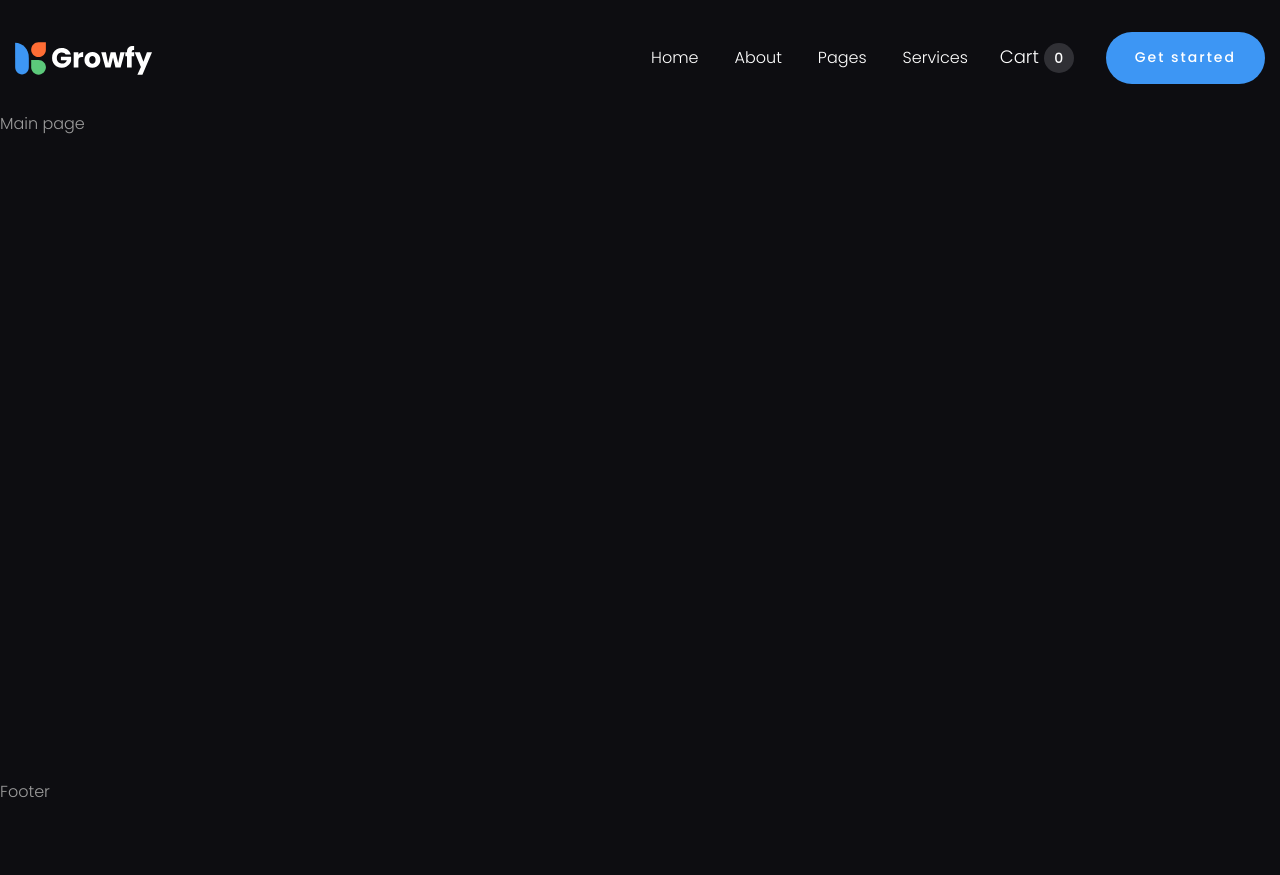
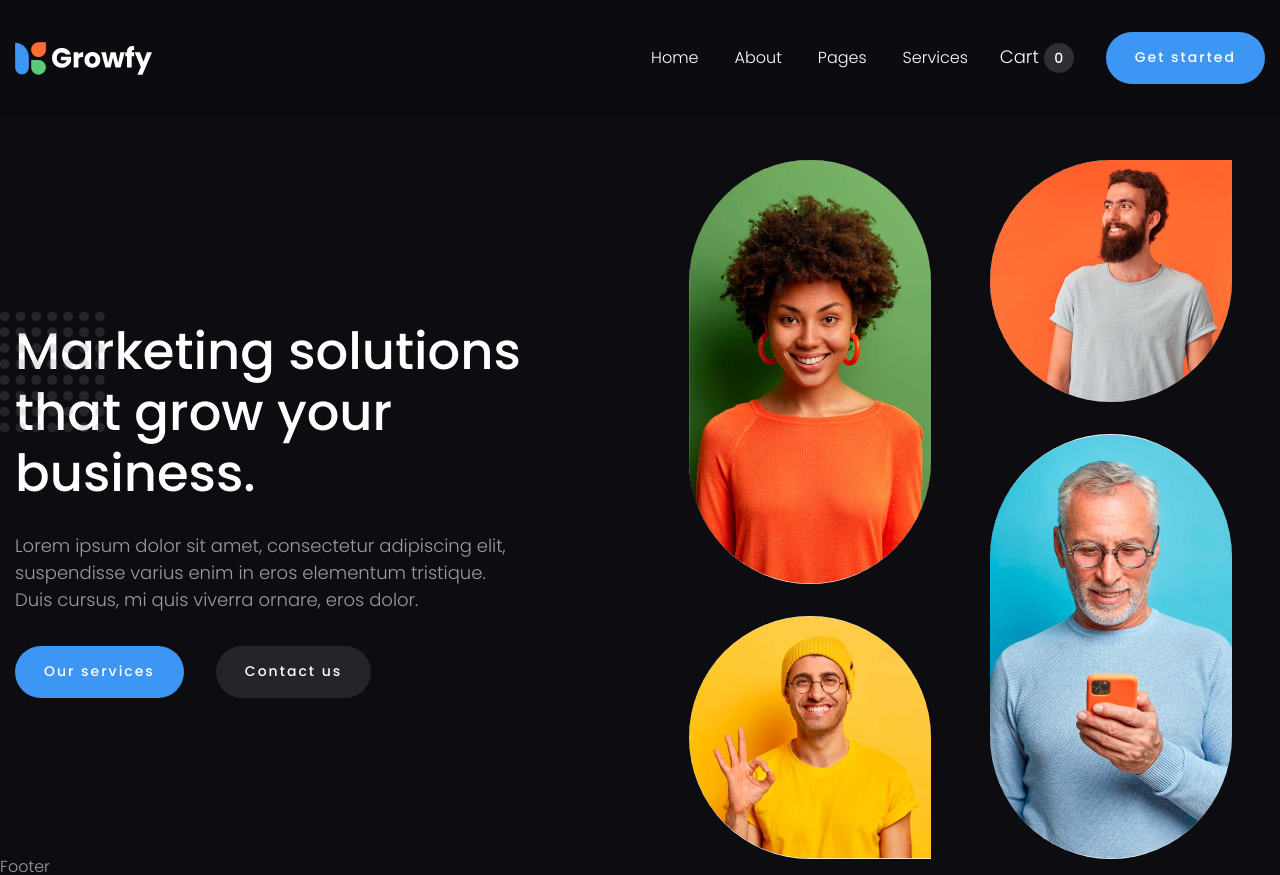
Before and after one commit to Leedof/growfy-landing, a plain HTML site: page index.html in a window 1280 px wide. Before the commit the page ends 800 px from the top, so only its background shows below. Drawn offline with Linux system fonts and the light colour scheme.

Commit message:
Main Page was made and styles. Minor changes in prev styles.

```diff
--- a/css/style.css
+++ b/css/style.css
@@ -7,6 +7,7 @@
   --color-text-main: #9c9c9c;
   --color-text-headings: #fff;
   --color-active: #3d96f4;
+  --color-active-hovered: #65adfa;
   --color-background-main: #0d0d11;
   /* rgba(var(--color-background-secondary), 0.8);*/
   --color-background-secondary: #81818b;
@@ -36,21 +37,42 @@ body {
 .page {
   flex: 1 1 auto;
 }
+.page__main {
+}
 /* ------------------ */
 .button {
+  display: inline-block;
   font-weight: 500;
   font-size: 14px;
   line-height: 1.42; /* 22px/14 */
   letter-spacing: 2px;
+  text-align: center;
   background: var(--color-active);
   border-radius: 50px;
   color: var(--color-text-headings);
   padding: 16px 29px;
+  transition: background-color 0.3s ease 0s;
+  flex: 0 0 auto;
+}
+.button:hover {
+  background-color: var(--color-active-hovered);
+}
+.button_dark {
+  background-color: rgba(var(--color-background-secondary), 0.2);
+}
+.button_dark:hover {
+  background-color: rgba(var(--color-background-secondary), 0.4);
 }
 /* ------------------------------------------------------------------------------------------------------------------------------------------------------------------ */
 /* Header */
 /* ------------------------------------------------------------------------------------------------------------------------------------------------------------------ */
 .header {
+  position: fixed;
+  width: 100%;
+  top: 0;
+  left: 0;
+  background-color: #0d0d119f;
+  z-index: 5;
 }
 .header__container {
   display: flex;
@@ -95,6 +117,9 @@ body {
   display: flex;
   gap: 5px;
 }
+.cart-header:hover .cart-header__text {
+  text-decoration: underline;
+}
 .cart-header__text {
   font-size: 18px;
   line-height: 1.55; /* 28px/18 */
@@ -113,7 +138,6 @@ body {
 }
 .header__button {
   z-index: 5;
-  flex: 0 0 auto;
 }
 .icon-menu {
   display: none;
@@ -229,3 +253,122 @@ body {
 /* ------------------------------------------------------------------------------------------------------------------------------------------------------------------ */
 /* Main Page */
 /* ------------------------------------------------------------------------------------------------------------------------------------------------------------------ */
+.main {
+  padding-top: 160px;
+}
+.main__container {
+  display: flex;
+  gap: 32px;
+}
+.main__content {
+  flex: 0 1 50%;
+  align-self: center;
+}
+.main__header {
+}
+.header-main {
+  position: relative;
+}
+.header-main::before {
+  content: "";
+  position: absolute;
+  top: -10px;
+  left: -32px;
+  background: url(../img/decor.svg) 0 0 / 100% no-repeat;
+  width: 122px;
+  height: 122px;
+}
+.header-main__title {
+  font-weight: 500;
+  font-size: 51.2px;
+  line-height: 1.19; /* 61px/51.2 */
+  color: var(--color-text-headings);
+}
+.header-main__title:not(:last-child) {
+  margin-bottom: 28px;
+}
+.header-main__text {
+  font-size: 18px;
+  line-height: 1.5; /* 27px/18 */
+}
+.header-main__text:not(:last-child) {
+  margin-bottom: 33px;
+}
+.header-main__actions {
+  display: flex;
+  column-gap: 32px;
+  row-gap: 15px;
+}
+.header-main__button {
+}
+.main__images {
+  flex: 0 1 50%;
+}
+.images-main {
+  display: flex;
+  gap: 9.615385%; /* 60/624 */
+  justify-content: center;
+}
+.images-main__column {
+  display: flex;
+  flex-direction: column;
+  gap: 32px;
+}
+.images-main__item {
+}
+.images-main__item img {
+  max-width: 100%;
+}
+.images-main__item_01,
+.images-main__item_04 {
+  overflow: hidden;
+  border-radius: 50% /29%;
+}
+.images-main__item_02 {
+  overflow: hidden;
+  border-radius: 50% 50% 0 50%;
+}
+.images-main__item_03 {
+  overflow: hidden;
+  border-radius: 50% 0 50% 50%;
+}
+
+@media (max-width: 991.98px) {
+  .main {
+    padding-top: 120px;
+  }
+  .header-main__title {
+    font-size: 44px;
+  }
+}
+
+@media (max-width: 767.98px) {
+  .main {
+    padding-top: 100px;
+  }
+  .main__container {
+    flex-direction: column;
+  }
+  .header-main__title {
+    font-size: 32px;
+  }
+  .header-main__title:not(:last-child) {
+    margin-bottom: 18px;
+  }
+  .header-main__text:not(:last-child) {
+    margin-bottom: 23px;
+  }
+}
+@media (max-width: 479.98px) {
+  .header-main__actions {
+    flex-direction: column;
+  }
+}
+@media (min-width: 768px) {
+  .header-main__title {
+    max-width: 520px;
+  }
+  .header-main__text {
+    max-width: 500px;
+  }
+}
--- a/index.html
+++ b/index.html
@@ -44,7 +44,50 @@
           <button class="icon-menu" type="button"><span></span></button>
         </div>
       </header>
-      <main class="page">Main page</main>
+      <main class="page">
+        <section class="page__main main">
+          <div class="main__container">
+            <div class="main__content">
+              <div class="main__header header-main">
+                <h1 class="header-main__title">
+                  Marketing solutions that grow your business.
+                </h1>
+                <div class="header-main__text">
+                  <p>
+                    Lorem ipsum dolor sit amet, consectetur adipiscing elit,
+                    suspendisse varius enim in eros elementum tristique. Duis
+                    cursus, mi quis viverra ornare, eros dolor.
+                  </p>
+                </div>
+                <div class="header-main__actions">
+                  <a href="" class="header-main__button button">Our services</a>
+                  <a href="" class="header-main__button button button_dark"
+                    >Contact us</a
+                  >
+                </div>
+              </div>
+            </div>
+            <div class="main__images images-main">
+              <div class="images-main__column">
+                <div class="images-main__item images-main__item_01">
+                  <img src="./img/main/01.jpg" alt="image" />
+                </div>
+                <div class="images-main__item images-main__item_02">
+                  <img src="./img/main/02.jpg" alt="image" />
+                </div>
+              </div>
+              <div class="images-main__column">
+                <div class="images-main__item images-main__item_03">
+                  <img src="./img/main/03.jpg" alt="image" />
+                </div>
+                <div class="images-main__item images-main__item_04">
+                  <img src="./img/main/04.jpg" alt="image" />
+                </div>
+              </div>
+            </div>
+          </div>
+        </section>
+      </main>
       <footer class="footer">Footer</footer>
     </div>
 
```
Also changed, not shown: img/decor.svg (added), img/main/01.jpg (added), img/main/02.jpg (added), img/main/03.jpg (added), img/main/04.jpg (added).
